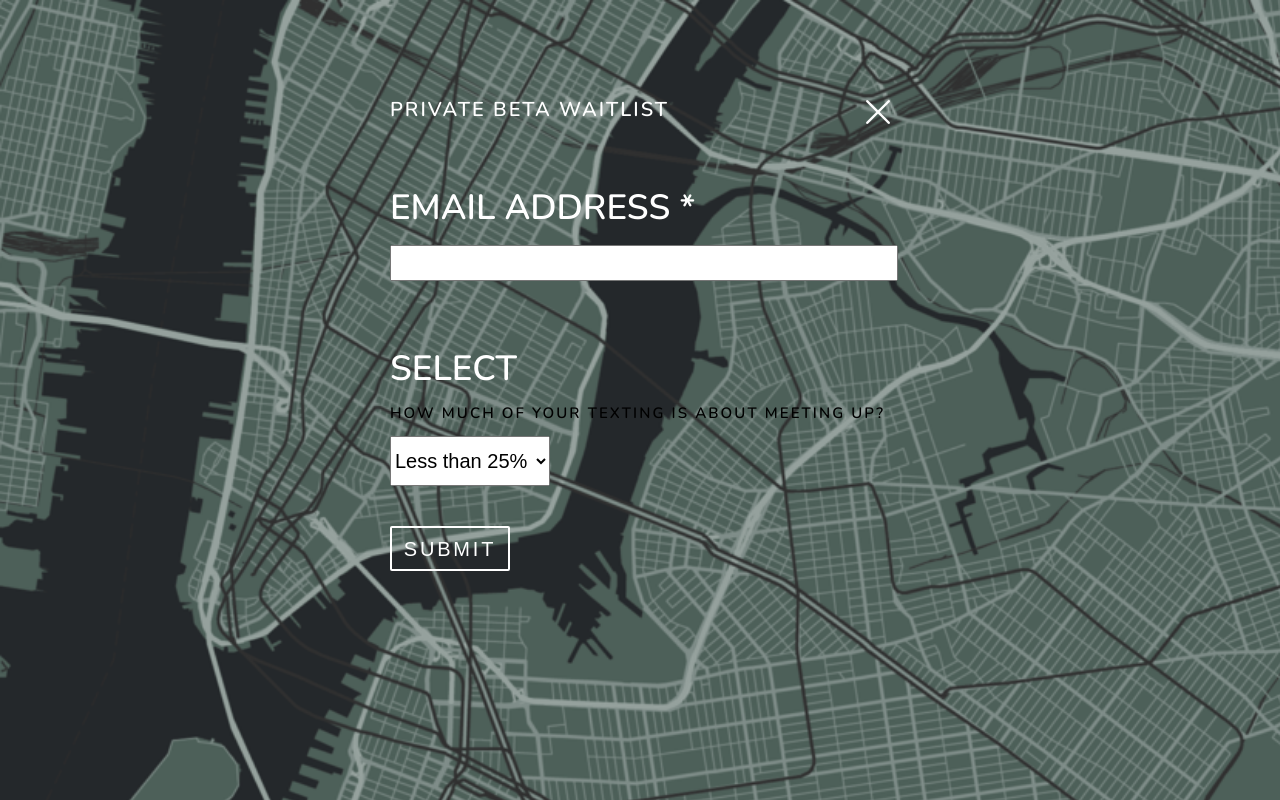
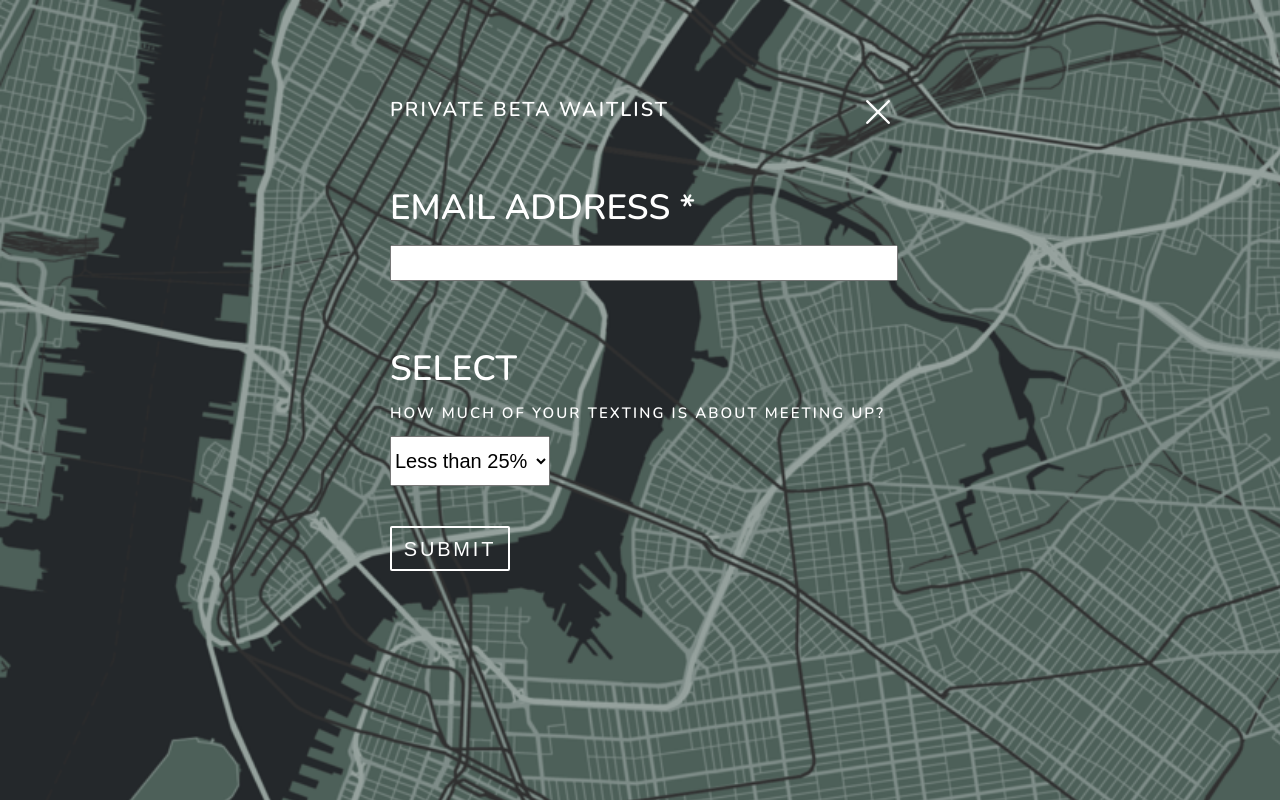
Before and after one commit to mrpaulmason/meetable-ui, a React (Create React App) app: page / in a window 1280 px wide. Both pictures are taken after a click on the link "COMING SOON - GET NOTIFIED". Built offline with nearby package versions, Linux system fonts and the light colour scheme.

Commit message:
fixed text-color in waitlist form

```diff
--- a/src/App.css
+++ b/src/App.css
@@ -81,7 +81,7 @@ img {
   cursor: pointer;
 }
 
-p {
+.waitlist-form p {
   font-weight: bold;
   font-style: normal;
   font-size: 15px;
--- a/src/components/NotificationForm.js
+++ b/src/components/NotificationForm.js
@@ -37,7 +37,7 @@ class NotificationForm extends React.Component {
 
   render () {
     return (
-      <div>
+      <div className='waitlist-form'>
         <form onSubmit={this.handleSubmit}>
           <img id="x-icon" src={cancel} alt="close" onClick={this.props.handleClick}/>
           <h2>Private Beta Waitlist</h2>
```
